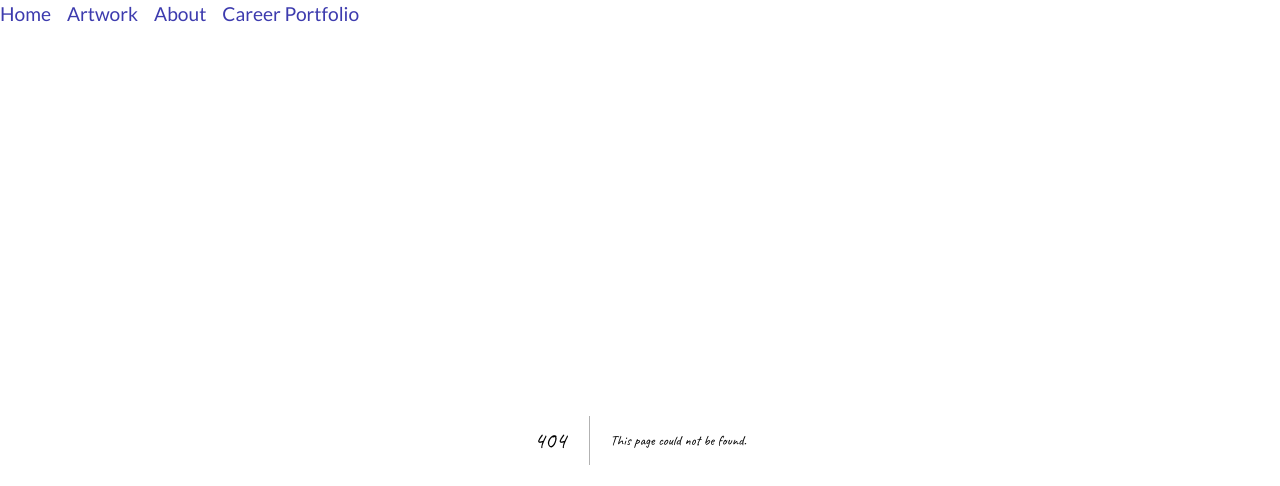
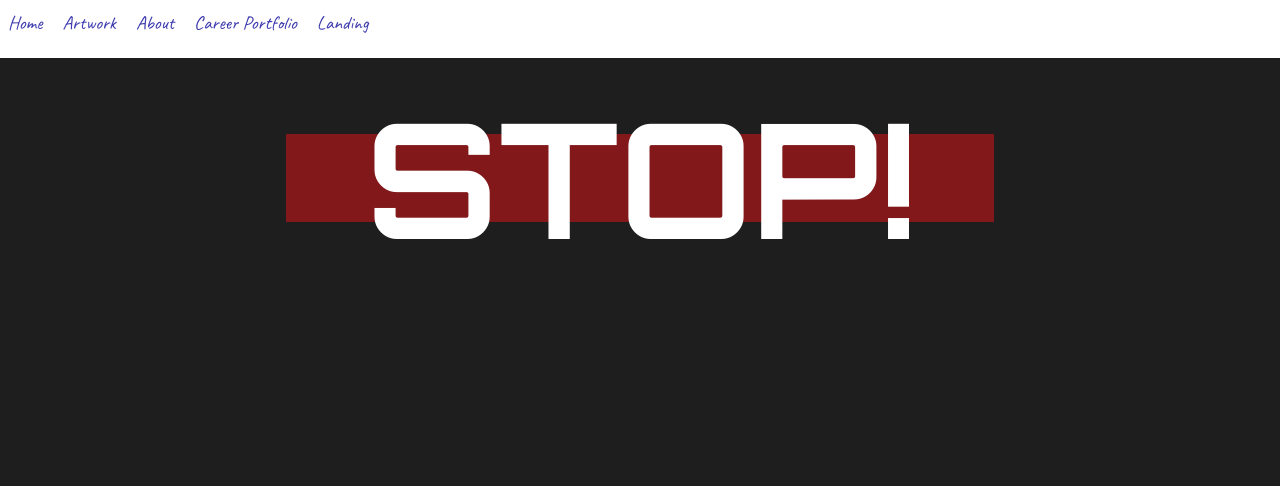
Before and after one commit to ShinyVerse/personal-site-creative, a Next.js app: page /experimental in a window 1280 px wide. Before the commit this address had no page. Shown: the top 486 px of the page. Built offline with nearby package versions, Linux system fonts and the light colour scheme.

Commit message:
fix tailwind issue and start experiment

```diff
--- a/src/app/components/Navbar.tsx
+++ b/src/app/components/Navbar.tsx
@@ -1,22 +1,44 @@
+"use client";
+
 import Link from "next/link";
+import { tv } from "tailwind-variants";
+
+const navbarStyles = tv({
+  slots: {
+    list: "flex gap-5 list-none p-2",
+    listItem: "text-link font-handwriting",
+  },
+});
 
 export default function Navbar() {
+  const styles = navbarStyles();
   return (
     <nav>
-      <ul
-        style={{ display: "flex", gap: "1rem", listStyle: "none", padding: 0 }}
-      >
+      <ul className={styles.list()}>
         <li>
-          <Link href="/">Home</Link>
+          <Link href="/" className={styles.listItem()}>
+            Home
+          </Link>
+        </li>
+        <li className="font-block">
+          <Link className={styles.listItem()} href="/artwork">
+            Artwork
+          </Link>
         </li>
         <li>
-          <Link href="/artwork">Artwork</Link>
+          <Link className={styles.listItem()} href="/about">
+            About
+          </Link>
         </li>
         <li>
-          <Link href="/about">About</Link>
+          <Link className={styles.listItem()} href="/career">
+            Career Portfolio
+          </Link>
         </li>
         <li>
-          <Link href="/career">Career Portfolio</Link>
+          <Link className={styles.listItem()} href="/experimental">
+            Landing
+          </Link>
         </li>
       </ul>
     </nav>
--- /dev/null
+++ b/src/app/experimental/page.tsx
@@ -0,0 +1,35 @@
+import { Metadata } from "next";
+
+import { tv } from "tailwind-variants";
+
+const landingStyles = tv({
+  slots: {
+    root: "w-full h-full bg-[#1e1e1e]",
+  },
+});
+
+export const metadata: Metadata = {
+  // title: "Laura Jackson Recent Artwork",
+  // description:
+  //   "Showcases the top most recent art pieces and gives some insight into my process.",
+};
+
+export default async function ExperimentalPage() {
+  const styles = landingStyles();
+
+  return (
+    <main className={styles.root()}>
+      <section>
+        <div className="relative w-max mx-auto px-20">
+          <div
+            className="bg-red-900 absolute inset-x-0 top-1/2 -translate-y-1/2 h-[2rem] md:h-[5.5rem] z-[1] pointer-events-none"
+            aria-hidden="true"
+          />
+          <h1 className="relative font-block text-white text-center z-[2] text-[4rem] md:text-[10rem]">
+            STOP!
+          </h1>
+        </div>
+      </section>
+    </main>
+  );
+}
--- a/src/app/globals.css
+++ b/src/app/globals.css
@@ -11,9 +11,8 @@
   --light: #ededed;
   --link: #3d3bae;
   --grey: #c2c2c2;
-  --font-lato: "Lato", sans-serif;
-  --font-caveat: "Caveat", sans-serif;
-  --font-satisfy: "Satisfy", sans-serif;
+  /* --font-lato: "Lato", sans-serif;
+  --font-handwriting: "Caveat", "cursive"; */
 }
 
 /*
@@ -30,42 +29,37 @@ link: "", */
   --color-grey: var(--grey);
   --color-link: var(--link);
   --font-family-lato: var(--font-lato);
+  --font-block: var(--font-block);
+  --font-handwriting: var(--font-handwriting);
 }
 
-@media (prefers-color-scheme: dark) {
-  :root {
-    --background: #ededed;
-    --foreground: #0a0a0a;
-    /* --primary: #4b3f72;
-    --secondary: #e6e6fa;
-    --accent: #ffc857;
-    --muted: #f4f4f4;
-    --dark: #0a0a0a;
-    --light: #ededed;
-    --grey: #e0e0e0; */
-  }
+:root {
+  --font-lato: "Lato", sans-serif;
+  --font-handwriting: "Caveat", cursive;
+  --font-block: "Orbitron", sans-serif;
 }
 
 html,
 body {
   margin: 0;
-  background: var(--background);
-  color: var(--foreground);
-  font-family: var(--font-lato);
+  height: 100%;
+  /* background: var(--background); */
+  /* color: var(--foreground); */
+  /* font-family: var(--font-lato); */
 }
 
 h1 {
-  font-size: 2.25rem;
+  /* font-size: 2.25rem; */
   font-weight: 700;
   margin-bottom: 1rem;
-  font-family: var(--font-handwriting);
+  /* font-family: var(--font-handwriting); */
 }
 
 h2 {
   font-size: 1.875rem;
   font-weight: 600;
   margin-bottom: 0.875rem;
-  font-family: var(--font-handwriting);
+  /* font-family: var(--font-handwriting); */
 }
 
 h3 {
--- a/src/app/layout.tsx
+++ b/src/app/layout.tsx
@@ -1,11 +1,16 @@
 import type { Metadata } from "next";
-import { Lato, Caveat } from "next/font/google";
+import { Lato, Caveat, Orbitron } from "next/font/google";
 import Navbar from "@/app/components/Navbar";
 import "./globals.css";
 
 const lato = Lato({
   subsets: ["latin"],
   variable: "--font-lato",
+  weight: ["400", "700"],
+});
+const block = Orbitron({
+  subsets: ["latin"],
+  variable: "--font-block",
   weight: ["400", "700"],
 });
 
@@ -26,8 +31,11 @@ export default function RootLayout({
   children: React.ReactNode;
 }>) {
   return (
-    <html lang="en">
-      <body className={`${lato.variable} ${handwriting.variable}  antialiased`}>
+    <html
+      className={`${lato.variable} ${handwriting.variable} ${block.variable} antialiased`}
+      lang="en"
+    >
+      <body>
         <Navbar />
         {children}
       </body>
--- a/tailwind.config.ts
+++ b/tailwind.config.ts
@@ -1,27 +1,28 @@
-import type { Config } from "tailwindcss";
+// import type { Config } from "tailwindcss";
 
-const config: Config = {
-  content: ["./app/**/*.{js,ts,jsx,tsx}", "./components/**/*.{js,ts,jsx,tsx}"],
-  theme: {
-    extend: {
-      colors: {
-        // todo, fix my colour scheme.
-        primary: "#4B3F72",
-        secondary: "#E6E6FA",
-        accent: "#FFC857",
-        muted: "#F4F4F4",
-        dark: "#0a0a0a",
-        light: "#ededed",
-        grey: "#e0e0e0",
-        link: "",
-      },
-      fontFamily: {
-        sans: ["var(--font-lato)", "sans-serif"],
-        handwriting: ["var(--font-caveat)", "cursive"],
-      },
-    },
-  },
-  plugins: [],
-};
+// const config: Config = {
+//   content: ["./app/**/*.{js,ts,jsx,tsx}", "./components/**/*.{js,ts,jsx,tsx}"],
+//   theme: {
+//     extend: {
+//       colors: {
+//         // todo, fix my colour scheme.
+//         primary: "#4B3F72",
+//         secondary: "#E6E6FA",
+//         accent: "#FFC857",
+//         muted: "#F4F4F4",
+//         dark: "#0a0a0a",
+//         light: "#ededed",
+//         grey: "#e0e0e0",
+//         link: "green",
+//       },
+//       fontFamily: {
+//         lato: ["var(--font-lato)", "sans-serif"],
+//         handwriting: ["var(--font-handwriting)"],
+//         block: ["var(--font-block)", "sans-serif"],
+//       },
+//     },
+//   },
+//   plugins: [],
+// };
 
-export default config;
+// export default config;
```
